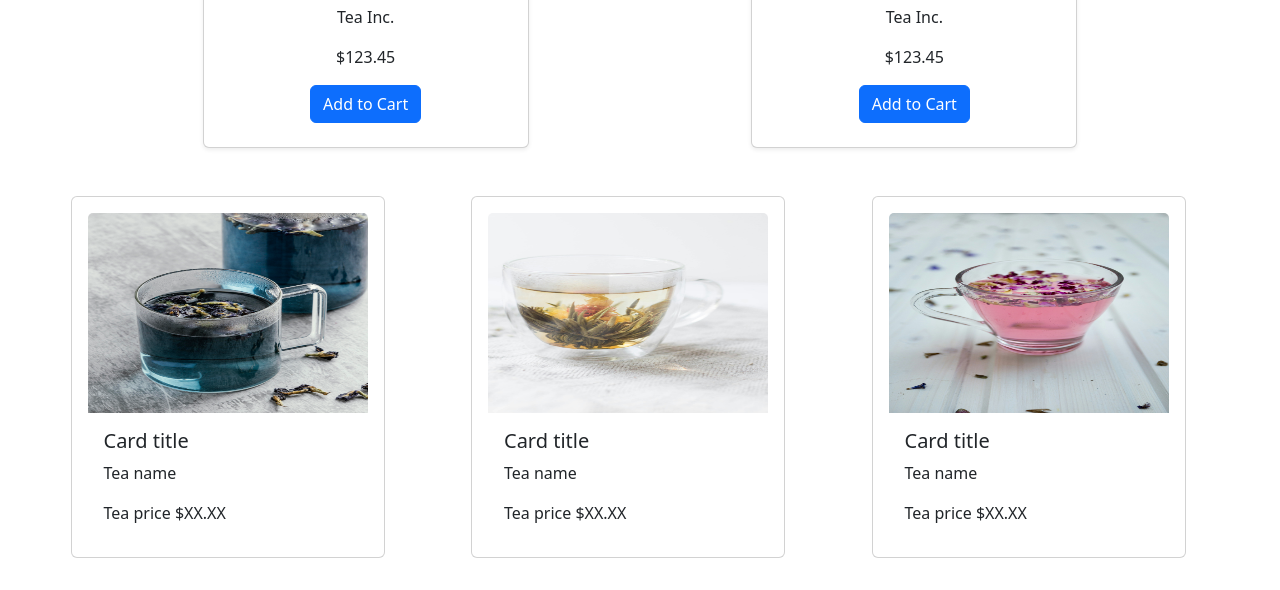
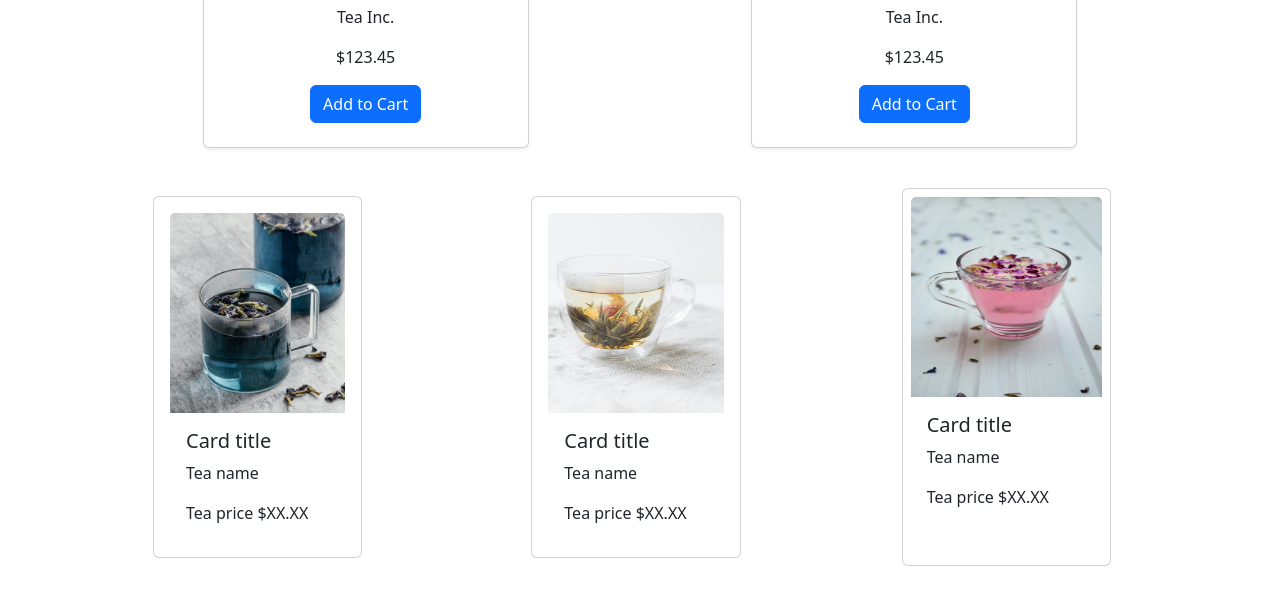
Before and after one commit to jonasalameda/tea-shop, a plain HTML site: page index.html in a window 1280 px wide. Shown: the part 3410-4000 px from the top of the page. Drawn offline with nearby package versions, Linux system fonts and the light colour scheme.

Commit message:
i dont even know but like minor things

```diff
--- a/data/catalog.json
+++ b/data/catalog.json
@@ -112,7 +112,7 @@
             "unit-price": 123.45,
             "quantity": 50,
             "make": "Tea Inc.",
-            "thumbnail": "https://www.istockphoto.com/en/photo/indian-masala-chai-tea-spiced-tea-with-milk-gm599909102-103047565"
+            "thumbnail": "https://media.istockphoto.com/id/1336601313/photo/top-view-of-indian-herbal-masala-chai-or-traditional-beverage-tea-with-milk-and-spices-kerala.jpg?s=612x612&w=0&k=20&c=txjXqXtu3_PcA0ztNxyNVXJ-YziORr2XnuHWIriNEKk="
         },
         {
             "item-id": 8,
--- a/index.html
+++ b/index.html
@@ -123,7 +123,7 @@
 
   <br>
   <div class="container-fluid row justify-content-evenly flex-wrap">
-    <div class="card col-8 col-sm-6 col-md-4 col-lg-3 p-3 m-3">
+    <div class="card col-8 col-sm-6 col-md-4 col-lg-2 p-3 m-3">
       <img src="assets/img/healthy-blue-drink-composition-table.jpg" class="card-img-top" alt="..."width="250px" height="200px">
       <div class="card-body">
         <h5 class="card-title">Card title</h5>
@@ -131,7 +131,7 @@
         <p class="card-text">Tea price $XX.XX</p>
       </div>
     </div>
-    <div class="card col-8 col-sm-6 col-md-4 col-lg-3 p-3 m-3">
+    <div class="card col-8 col-sm-6 col-md-4 col-lg-2 p-3 m-3">
       <img src="assets/img/alison-marras-vtntD9h1xBw-unsplash - Copy.jpg" class="card-img-top" alt="..." width="250px" height="200px">
       <div class="card-body">
         <h5 class="card-title">Card title</h5>
@@ -140,7 +140,7 @@
     </div>
     </div>
 
-    <div class="card col-8 col-sm-6 col-md-4 col-lg-3 p-3 m-3">
+    <div class="card col-8 col-sm-6 col-md-4 col-lg-2 p-2 m-2">
       <img src="assets/img/neven-krcmarek-mQlKyvEY-SU-unsplash.jpg" class="card-img-top" alt="..."width="250px" height="200px">
       <div class="card-body">
         <h5 class="card-title">Card title</h5>
--- a/style/styles.css
+++ b/style/styles.css
@@ -175,5 +175,5 @@ flex-direction: column;
 }
 
 .card{
-    min-width: 250px;
+    min-width: 100px;
 }
```
